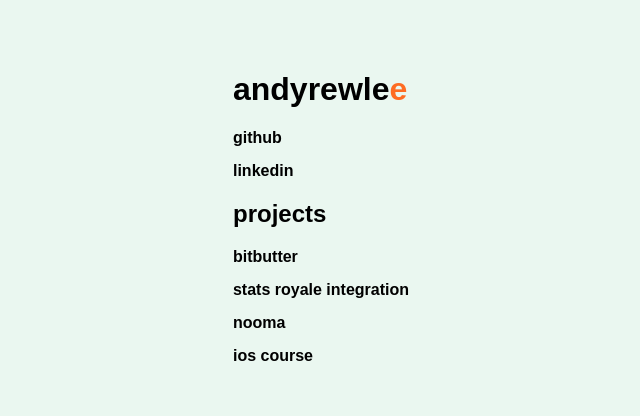
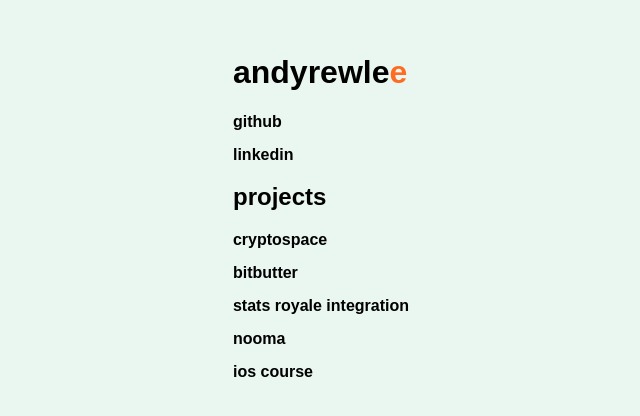
Before and after one commit to andyrewlee/andyrewlee, a React (Create React App) app: page / in a window 1280 px wide. Shown: the part 160-576 px from the top of the page, without its empty margins (319-959 px from the left). Built offline with nearby package versions, Linux system fonts and the light colour scheme.

Commit message:
Add cryptospace to projects

```diff
--- a/src/scenes/Projects.js
+++ b/src/scenes/Projects.js
@@ -10,6 +10,10 @@ export default class Projects extends Component {
       <div class="Projects">
         <SubHeader title="projects" />
         <ListView>
+          <ListItem
+            link="https://www.cryptospace.io"
+            title="cryptospace"
+          />
           <ListItem
             link="https://www.bitbutter.com"
             title="bitbutter"
```
